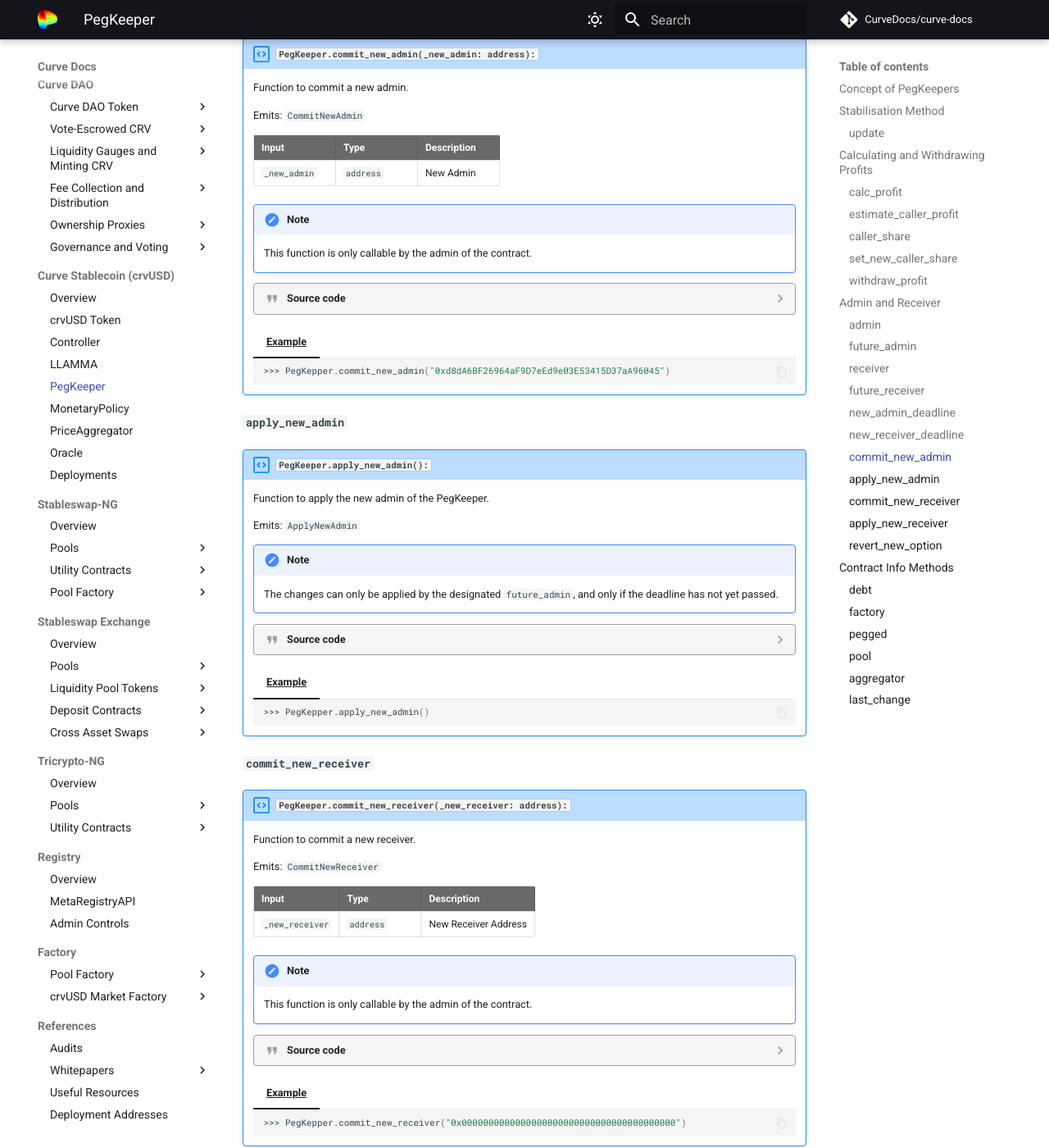
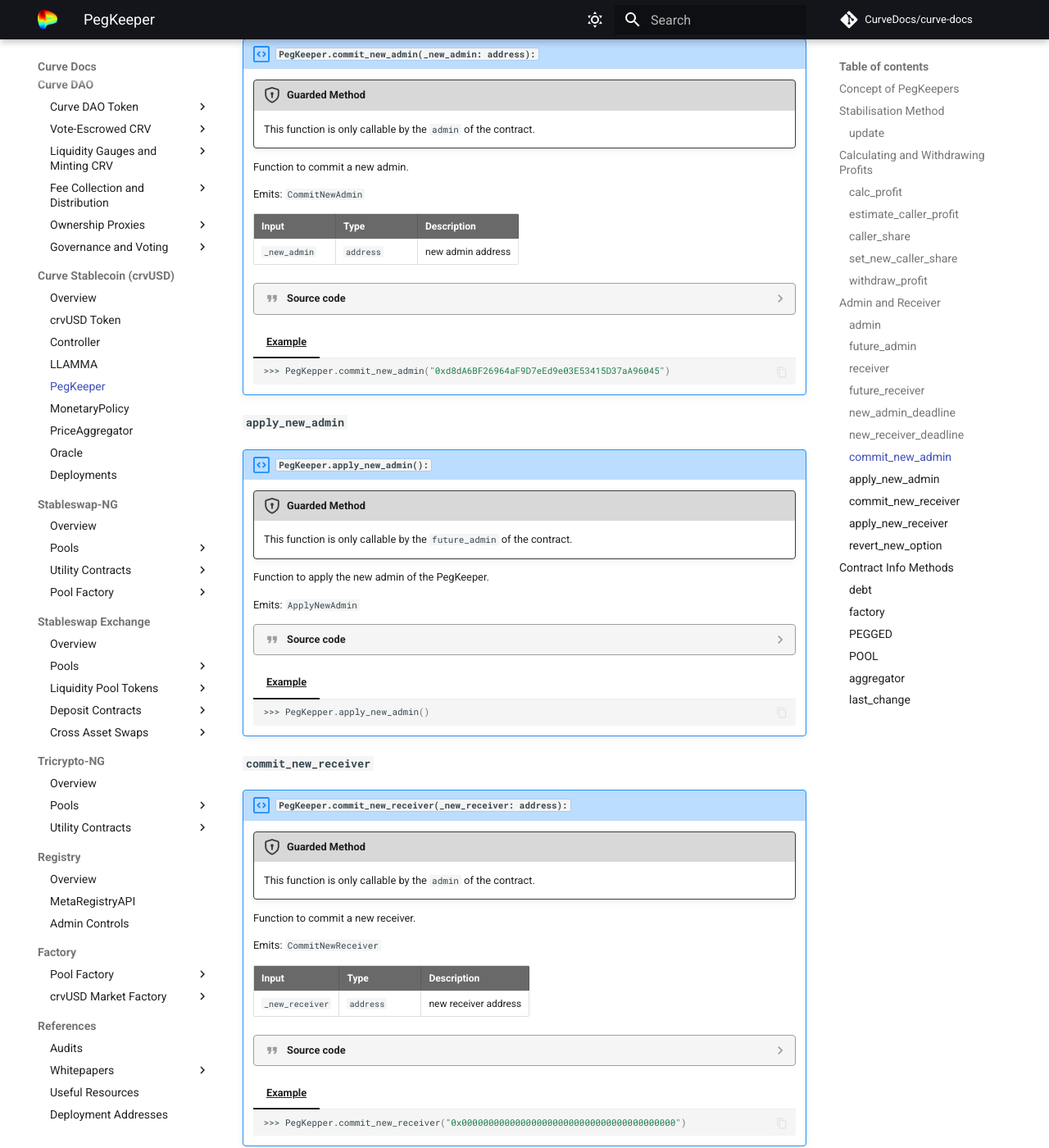
Before and after one commit to CurveDocs/curve-docs, an MkDocs documentation site: the page built from docs/crvUSD/pegkeeper.md, in a window 1280 px wide and 1400 px high, scrolled down 6402 px. Shown: the whole window at 82% size. Built offline with MkDocs 1.6.1 and Material for MkDocs 9.7.7, drawn with Linux system fonts in a browser that asks for light colours; comment, search, counter and statistics services are not loaded; some of the changed text lies outside the part shown.

Commit message:
pegkeeper

````diff
--- a/docs/crvUSD/pegkeeper.md
+++ b/docs/crvUSD/pegkeeper.md
@@ -11,16 +11,16 @@
 - **crvUSD price < 1**: If PegKeepers hold a balance of the corresponding LP token, they can withdraw crvUSD from the liquidity pool and burn it. This action reduces the supply of crvUSD in the pool and should subsequently increase its price.
 
 
-!!! info
+!!!deploy "Contract Source & Deployment"
     Source code for this contract is available on [Github](https://github.com/curvefi/curve-stablecoin/blob/master/contracts/stabilizer/PegKeeper.vy).
 
 
-| Current PegKeepers | Address  |
+| Deployed PegKeepers | Address  |
 | -------|-------|
-|`PegKepper for crvUSD/USDC Pool`|[0xaA346781dDD7009caa644A4980f044C50cD2ae22](https://etherscan.io/address/0xaA346781dDD7009caa644A4980f044C50cD2ae22#code)|
-|`PegKepper for crvUSD/USDT Pool`|[0xE7cd2b4EB1d98CD6a4A48B6071D46401Ac7DC5C8](https://etherscan.io/address/0xE7cd2b4EB1d98CD6a4A48B6071D46401Ac7DC5C8#code)|
-|`PegKepper for crvUSD/USDP Pool`|[0x6B765d07cf966c745B340AdCa67749fE75B5c345](https://etherscan.io/address/0x6B765d07cf966c745B340AdCa67749fE75B5c345#code)|
-|`PegKepper for crvUSD/TUSD Pool`|[0x1ef89Ed0eDd93D1EC09E4c07373f69C49f4dcCae](https://etherscan.io/address/0x1ef89Ed0eDd93D1EC09E4c07373f69C49f4dcCae#code)|
+|`PegKepper for crvUSD/USDC`|[0xaA346781dDD7009caa644A4980f044C50cD2ae22](https://etherscan.io/address/0xaA346781dDD7009caa644A4980f044C50cD2ae22#code)|
+|`PegKepper for crvUSD/USDT`|[0xE7cd2b4EB1d98CD6a4A48B6071D46401Ac7DC5C8](https://etherscan.io/address/0xE7cd2b4EB1d98CD6a4A48B6071D46401Ac7DC5C8#code)|
+|`PegKepper for crvUSD/USDP`|[0x6B765d07cf966c745B340AdCa67749fE75B5c345](https://etherscan.io/address/0x6B765d07cf966c745B340AdCa67749fE75B5c345#code)|
+|`PegKepper for crvUSD/TUSD`|[0x1ef89Ed0eDd93D1EC09E4c07373f69C49f4dcCae](https://etherscan.io/address/0x1ef89Ed0eDd93D1EC09E4c07373f69C49f4dcCae#code)|
 
 
 ## **Stabilisation Method**
@@ -54,7 +54,7 @@
 
     ??? quote "Source code: **Mint and Deposit**"
 
-        ```python hl_lines="1 5 13 17 21 56"
+        ```python
         event Provide:
             amount: uint256
 
@@ -115,7 +115,7 @@
 
     ??? quote "Source code: **Withdraw and Burn**"
 
-        ```python hl_lines="1 5 14 19 23 58"
+        ```python
         event Withdraw:
             amount: uint256
 
@@ -194,7 +194,7 @@
 
     ??? quote "Source code"
 
-        ```python hl_lines="7 16 20 25"
+        ```python
         PRECISION: constant(uint256) = 10 ** 18
         # Calculation error for profit
         PROFIT_THRESHOLD: constant(uint256) = 10 ** 18
@@ -242,7 +242,7 @@
 
     ??? quote "Source code"
 
-        ```python hl_lines="1 5 39"
+        ```python
         ACTION_DELAY: constant(uint256) = 15 * 60
 
         @external
@@ -301,7 +301,7 @@
 
     ??? quote "Source code"
 
-        ```python hl_lines="2 5 11 32 33 34"
+        ```python
         SHARE_PRECISION: constant(uint256) = 10 ** 5
         caller_share: public(uint256)
 
@@ -353,6 +353,9 @@
 ### `set_new_caller_share`
 !!! description "`PegKeeper.set_new_caller_share(_new_caller_share: uint256):`"
 
+    !!!guard "Guarded Method"
+        This function is only callable by the `admin` of the contract.
+
     Function to set the caller share to `_new_caller_share`.
 
     Emits: `SetNewCallerShare`
@@ -361,12 +364,9 @@
     | ----------- | -------| ----|
     | `_new_caller_share` |  `uint256` | New caller share |
 
-    !!!note
-        This function is only callable by the admin of the contract.
-
     ??? quote "Source code"
 
-        ```python hl_lines="1 5 9 17 19"
+        ```python
         event SetNewCallerShare:
             caller_share: uint256
 
@@ -407,7 +407,7 @@
 
     ??? quote "Source code"
 
-        ```python hl_lines="1 6 14 17 19"
+        ```python
         event Profit:
             lp_amount: uint256
 
@@ -435,8 +435,7 @@
 
 
 ## **Admin and Receiver**
-PegKeepers have a `admin` and `receiver` addresses.
-Committing a new `admin` or `receiver` requires the corresponding commit functions to be called, actions that can only be performed by the current admin. Subsequently, the newly committed admin or receiver has to apply these changes within a timespan of 3 * 86400 seconds, corresponding to a window of three days. If an attempt is made to apply these changes after this deadline, the action will fail.
+PegKeepers have a `admin` and `receiver` address. Committing a new `admin` or `receiver` requires the corresponding commit functions to be called, actions that can only be performed by the current admin. Subsequently, the newly committed admin or receiver has to apply these changes within a timespan of 3 * 86400 seconds, corresponding to a window of three days. If an attempt is made to apply these changes after this deadline, the action will fail.
 
 
 ### `admin`
@@ -448,7 +447,7 @@
 
     ??? quote "Source code"
 
-        ```python hl_lines="1 4 13 25 28"
+        ```python
         admin: public(address)
 
         @external
@@ -505,7 +486,7 @@
 
     ??? quote "Source code"
 
-        ```python hl_lines="1"
+        ```python
         future_admin: public(address)
         ```
 
@@ -517,7 +498,6 @@
         ```
 
 
-
 ### `receiver`
 !!! description "`PegKeeper.receiver() -> address: view`"
 
@@ -527,7 +507,7 @@
 
     ??? quote "Source code"
 
-        ```python hl_lines="1 4 5 10 26 27 29"
+        ```python
         receiver: public(address)
 
         @external
@@ -584,7 +547,7 @@
 
     ??? quote "Source code"
 
-        ```python hl_lines="1"
+        ```python
         future_admin: public(address)
         ```
 
@@ -606,7 +569,7 @@
 
     ??? quote "Source code"
 
-        ```python hl_lines="1"
+        ```python
         new_admin_deadline: public(uint256)
         ```
 
@@ -627,7 +590,7 @@
 
     ??? quote "Source code"
 
-        ```python hl_lines="1"
+        ```python
         new_receiver_deadline: public(uint256)
         ```
 
@@ -642,21 +605,20 @@
 ### `commit_new_admin`
 !!! description "`PegKeeper.commit_new_admin(_new_admin: address):`"
 
+    !!!guard "Guarded Method"
+        This function is only callable by the `admin` of the contract.
+
     Function to commit a new admin.
 
     Emits: `CommitNewAdmin`
 
     | Input      | Type   | Description |
     | ----------- | -------| ----|
-    | `_new_admin` |  `address` | New Admin |
-
-    !!!note
-        This function is only callable by the admin of the contract.
-
+    | `_new_admin` |  `address` | new admin address |
 
     ??? quote "Source code"
 
-        ```python hl_lines="1 6 18"
+        ```python
         event CommitNewAdmin:
             admin: address
 
@@ -687,16 +649,16 @@
 ### `apply_new_admin`
 !!! description "`PegKeeper.apply_new_admin():`"
 
+    !!!guard "Guarded Method"
+        This function is only callable by the `future_admin` of the contract.
+
     Function to apply the new admin of the PegKeeper.
 
     Emits: `ApplyNewAdmin`
 
-    !!! note
-        The changes can only be applied by the designated `future_admin`, and only if the deadline has not yet passed.
-
     ??? quote "Source code"
 
-        ```python hl_lines="1 6 19"
+        ```python
         event ApplyNewAdmin:
             admin: address
 
@@ -728,20 +690,20 @@
 ### `commit_new_receiver`
 !!! description "`PegKeeper.commit_new_receiver(_new_receiver: address):`"
 
+    !!!guard "Guarded Method"
+        This function is only callable by the `admin` of the contract.
+
     Function to commit a new receiver.
 
     Emits: `CommitNewReceiver`
 
     | Input      | Type   | Description |
     | ----------- | -------| ----|
-    | `_new_receiver` |  `address` | New Receiver Address |
-
-    !!!note
-        This function is only callable by the admin of the contract.
+    | `_new_receiver` |  `address` | new receiver address |
 
     ??? quote "Source code"
 
-        ```python hl_lines="1 6 18"
+        ```python
         event CommitNewReceiver:
             receiver: address
 
@@ -778,7 +740,7 @@
 
     ??? quote "Source code"
 
-        ```python hl_lines="1 6 17"
+        ```python
         event ApplyNewReceiver:
             receiver: address
 
@@ -808,16 +770,16 @@
 ### `revert_new_option`
 !!! description "`PegKeeper.revert_new_options():`"
 
+    !!!guard "Guarded Method"
+        This function is only callable by the `admin` of the contract.
+
     Function to revert admin or receiver changes. Calling this function sets the admin and receiver deadline back to 0 and emits ApplyNewAdmin and ApplyNewReceiver events to revert the changes.
 
     Emits: `ApplyNewAdmin` and `ApplyNewReceiver`
 
-    !!!note
-        This function is only callable by the admin of the contract.
-
     ??? quote "Source code"
 
-        ```python hl_lines="1 4 8 18 19"
+        ```python
         event ApplyNewReceiver:
             receiver: address
 
@@ -857,7 +819,7 @@
 
     ??? quote "Source code"
 
-        ```python hl_lines="1"
+        ```python
         debt: public(uint256)
         ```
 
@@ -876,12 +838,9 @@
 
     Returns: factory contract (`address`).
 
-    !!! note
-        `FACTORY` variable is **immutable**. It can not be changed.
-
     ??? quote "Source code"
 
-        ```python hl_lines="1 4 5 11 35"
+        ```python
         FACTORY: immutable(address)
 
         @external
@@ -929,8 +870,8 @@
         ```
 
 
-### `pegged`
-!!! description "`PegKeeper.pegged() -> address: view`"
+### `PEGGED`
+!!! description "`PegKeeper.PEGGED() -> address: view`"
 
     Getter for the address of the pegged token (crvUSD). Pegged asset is determined by the index of the token in the corresponding `pool`. Index value is stored in `I`.
 
@@ -941,7 +882,7 @@
 
     ??? quote "Source code"
 
-        ```python hl_lines="1 4 5 9 16 18 19 20"
+        ```python
         PEGGED: immutable(address)
 
         @external
@@ -956,52 +897,31 @@
             @param _aggregator Price aggregator which shows the price of pegged in real "dollars"
             @param _admin Admin account
             """
-            assert _index < 2
-            POOL = _pool
-            I = _index
-            pegged: address = _pool.coins(_index)
+            ...
+
             PEGGED = pegged
-            ERC20(pegged).approve(_pool.address, max_value(uint256))
-            ERC20(pegged).approve(_factory, max_value(uint256))
 
-            PEG_MUL = 10 ** (18 - ERC20(_pool.coins(1 - _index)).decimals())
-
-            self.admin = _admin
-            assert _receiver != empty(address)
-            self.receiver = _receiver
-            log ApplyNewAdmin(msg.sender)
-            log ApplyNewReceiver(_receiver)
-
-            assert _caller_share <= SHARE_PRECISION  # dev: bad part value
-            self.caller_share = _caller_share
-            log SetNewCallerShare(_caller_share)
-
-            FACTORY = _factory
-            AGGREGATOR = _aggregator
-            IS_INVERSE = (_index == 0)
+            ...
         ```
 
     === "Example"
 
         ```shell
-        >>> PegKepper.pegged()
+        >>> PegKepper.PEGGED()
         '0xf939E0A03FB07F59A73314E73794Be0E57ac1b4E'
         ```
 
 
-### `pool`
-!!! description "`PegKeeper.pool() -> address: view`"
+### `POOL`
+!!! description "`PegKeeper.POOL() -> address: view`"
 
     Getter for the pool contract address in which the PegKeeper deposits and withdraws.
 
     Returns: pool contract (`address`).
 
-    !!!note
-        `POOL` variable is **immutable**. It can not be changed.
-
     ??? quote "Source code"
 
-        ```python hl_lines="1 4 5 8 17"
+        ```python
         POOL: immutable(CurvePool)
 
         @external
@@ -1056,12 +958,9 @@
 
     Returns: price aggregator contract (`address`).
 
-    !!!note
-        `AGGREGATOR` variable is **immutable**. It can not be changed.
-
     ??? quote "Source code"
 
-        ```python hl_lines="1 4 5 12 36"
+        ```python
         AGGREGATOR: immutable(StableAggregator)
 
         @external
@@ -1118,7 +999,7 @@
 
     ??? quote "Source code"
 
-        ```python hl_lines="1 4 5 12 36"
+        ```python
         last_change: public(uint256)
         ```
 
````
Also changed, not shown: other parts of docs/crvUSD/pegkeeper.md (+16 -105 lines).
